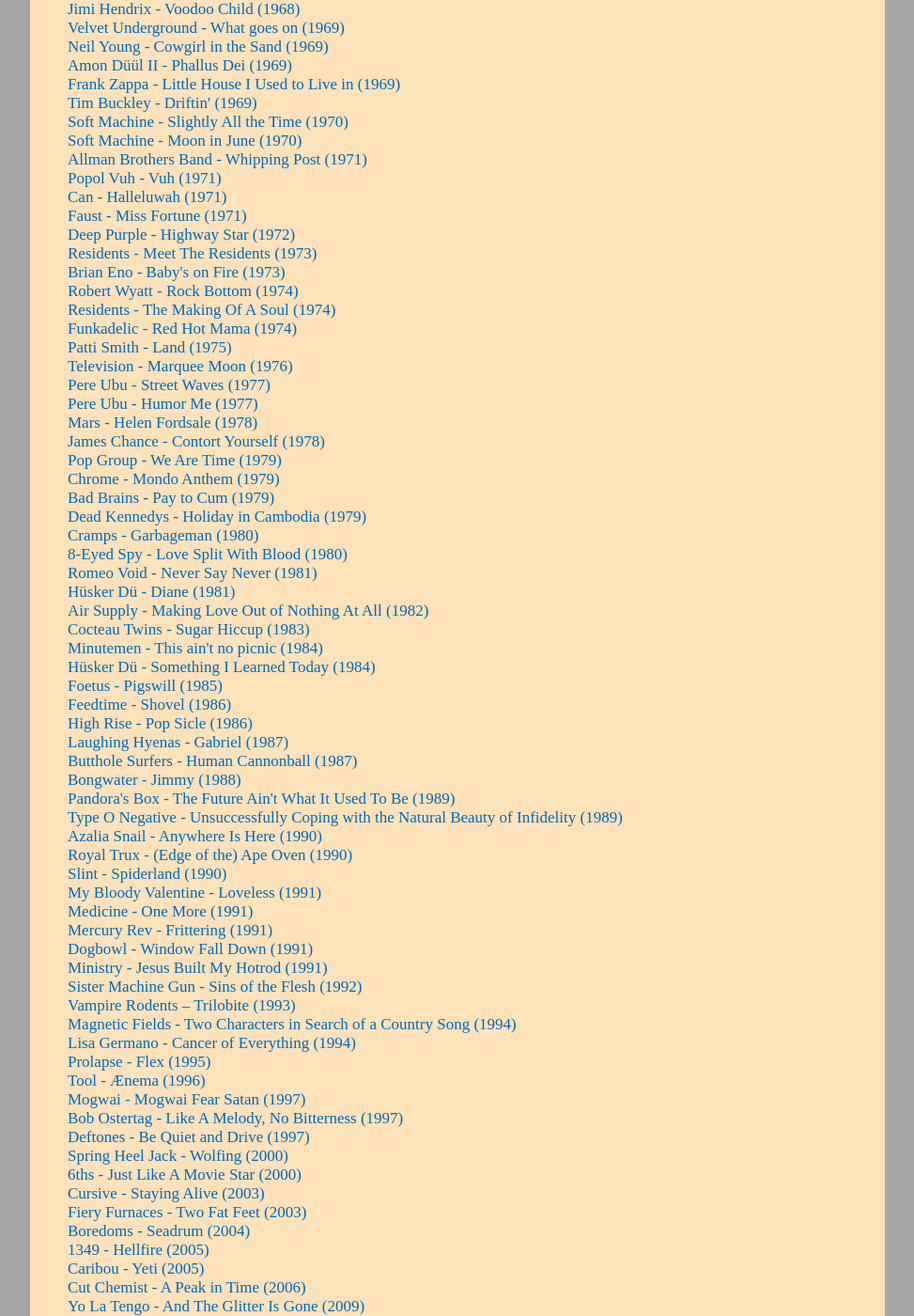
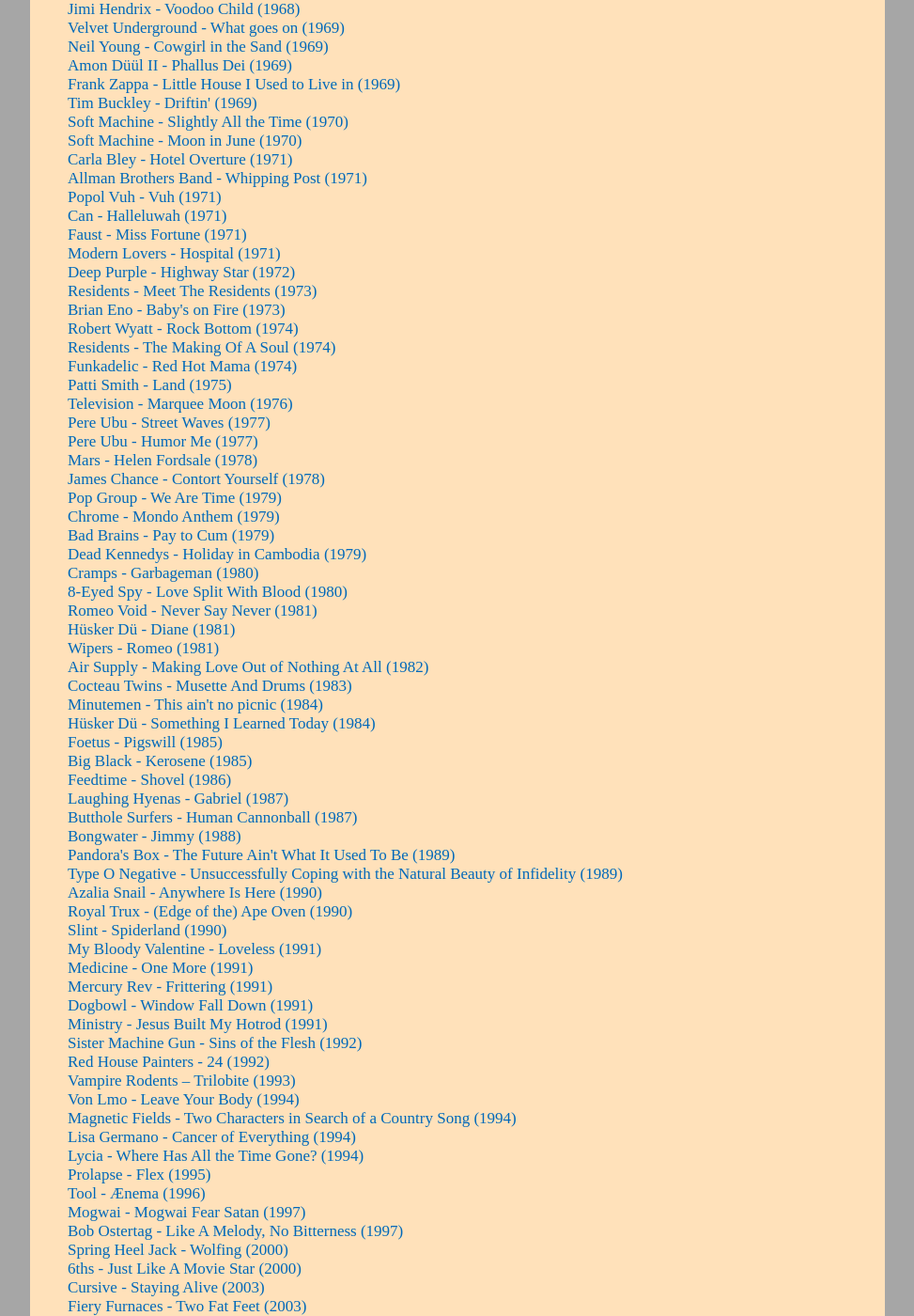
Before and after one commit to witbag/witbag.github.io, a Jekyll site: the page built from inspiration/index.html, in a window 1280 px wide and 1400 px high, scrolled down 924 px. Shown: the whole window at 94% size, without its empty margins (153-1126 px from the left). Built offline with Jekyll 4.4.1, drawn with Linux system fonts in a browser that asks for light colours.

Commit message:
Update index.html

```diff
--- a/inspiration/index.html
+++ b/inspiration/index.html
@@ -54,10 +54,12 @@
 <a href="https://www.youtube.com/watch?v=Ef4pIdhfKQ0" target=_blank>Tim Buckley - Driftin' (1969)</a><br>
 <a href="https://www.youtube.com/watch?v=N0BrETlZ5ys" target=_blank>Soft Machine - Slightly All the Time (1970)</a><br>
 <a href="https://www.youtube.com/watch?v=IJFSIX_uVPM" target=_blank>Soft Machine - Moon in June (1970)</a><br>
+<a href="https://www.youtube.com/watch?v=PjlgwwEevzQ" target=_blank>Carla Bley - Hotel Overture (1971)</a><br>
 <a href="https://www.youtube.com/watch?v=4ppYldfTMiE" target=_blank>Allman Brothers Band - Whipping Post (1971)</a><br>
 <a href="https://www.youtube.com/watch?v=kbQ1v-nCFjA" target=_blank>Popol Vuh - Vuh (1971)</a><br>
 <a href="https://www.youtube.com/watch?v=-ukhZgsC4vc" target=_blank>Can - Halleluwah (1971)</a><br>
 <a href="https://www.youtube.com/watch?v=Yu9MehUlLgo" target=_blank>Faust - Miss Fortune (1971)</a><br>
+<a href="https://www.youtube.com/watch?v=5D_nRtlkqCM" target=_blank>Modern Lovers - Hospital (1971)</a><br>
 <a href="https://www.youtube.com/watch?v=gdzR4LzRwzQ" target=_blank>Deep Purple - Highway Star (1972)</a><br>
 <a href="https://www.youtube.com/watch?v=UuX1Gi3eybk" target=_blank>Residents - Meet The Residents (1973)</a><br>
 <a href="https://www.youtube.com/watch?v=nItuhuY1U04" target=_blank>Brian Eno - Baby's on Fire (1973)</a><br>
@@ -78,13 +80,14 @@
 <a href="https://www.youtube.com/watch?v=NVH8EsJvlPw" target=_blank>8-Eyed Spy - Love Split With Blood (1980)</a><br>
 <a href="https://www.youtube.com/watch?v=ZqlvSDEhxoA" target=_blank>Romeo Void - Never Say Never (1981)</a><br>
 <a href="https://www.youtube.com/watch?v=wqnvmlGeCKk" target=_blank>Hüsker Dü - Diane (1981)</a><br>
+<a href="https://www.youtube.com/watch?v=31K-fTFurpI" target=_blank>Wipers - Romeo (1981)</a><br>
 <a href="https://www.youtube.com/watch?v=JMKi9qVrGWM" target=_blank>Air Supply - Making Love Out of Nothing At All (1982)</a><br>
-<a href="https://www.youtube.com/watch?v=U4GQOmwcaJ0" target=_blank>Cocteau Twins - Sugar Hiccup (1983)</a><br>
+<a href="https://www.youtube.com/watch?v=ND1J78xmTCI" target=_blank>Cocteau Twins - Musette And Drums (1983)</a><br>
 <a href="https://www.youtube.com/watch?v=YGCTZQV-6nQ" target=_blank>Minutemen - This ain't no picnic (1984)</a><br>
 <a href="https://www.youtube.com/watch?v=EQfrHkjvx6g" target=_blank>Hüsker Dü - Something I Learned Today (1984)</a><br>
 <a href="https://www.youtube.com/watch?v=dHkN07R-shQ" target=_blank>Foetus - Pigswill (1985)</a><br>
+<a href="https://www.youtube.com/watch?v=EXV6EmSBULY" target=_blank>Big Black - Kerosene (1985)</a><br>
 <a href="https://www.youtube.com/watch?v=g8VHDAKrYHM" target=_blank>Feedtime - Shovel (1986)</a><br>
-<a href="https://www.youtube.com/watch?v=hUuk1MR67WM" target=_blank>High Rise - Pop Sicle (1986)</a><br>
 <a href="https://www.youtube.com/watch?v=CicI4oacnoM" target=_blank>Laughing Hyenas - Gabriel (1987)</a><br>
 <a href="https://www.youtube.com/watch?v=IMIt5vRQuOE" target=_blank>Butthole Surfers - Human Cannonball (1987)</a><br>
 <a href="https://www.youtube.com/watch?v=kgvjMJNIBrc" target=_blank>Bongwater - Jimmy (1988)</a><br>
@@ -99,20 +102,22 @@
 <a href="https://www.youtube.com/watch?v=zMSnfDJCJRM" target=_blank>Dogbowl - Window Fall Down (1991)</a><br>
 <a href="https://www.youtube.com/watch?v=qXrLKplLAhM" target=_blank>Ministry - Jesus Built My Hotrod (1991)</a><br>
 <a href="https://www.youtube.com/watch?v=7p5C2auZL6Q" target=_blank>Sister Machine Gun - Sins of the Flesh (1992)</a><br>
+<a href="https://www.youtube.com/watch?v=VuQKfAjNOcw" target=_blank>Red House Painters - 24 (1992)</a><br>
 <a href="https://www.youtube.com/watch?v=bgEguXW3pSs" target=_blank>Vampire Rodents – Trilobite (1993)</a><br>
+<a href="https://www.youtube.com/watch?v=Tq2h06jv-Mo" target=_blank>Von Lmo - Leave Your Body (1994)</a><br>
 <a href="https://www.youtube.com/watch?v=CszGL2chT-U" target=_blank>Magnetic Fields - Two Characters in Search of a Country Song (1994)</a><br>
 <a href="https://www.youtube.com/watch?v=mbZDVMZpKHA" target=_blank>Lisa Germano - Cancer of Everything (1994)</a><br>
+<a href="https://www.youtube.com/watch?v=lSQsNmlg3HQ" target=_blank>Lycia - Where Has All the Time Gone? (1994)</a><br>
 <a href="https://www.youtube.com/watch?v=ydlwC5mi00E" target=_blank>Prolapse - Flex (1995)</a><br>
 <a href="https://www.youtube.com/watch?v=rHcmnowjfrQ" target=_blank>Tool - Ænema (1996)</a><br>
 <a href="https://www.youtube.com/watch?v=du4JbfK5okA" target=_blank>Mogwai - Mogwai Fear Satan (1997)</a><br>
 <a href="https://www.youtube.com/watch?v=ZN2xRlWuBvo" target=_blank>Bob Ostertag - Like A Melody, No Bitterness (1997)</a><br>
-<a href="https://www.youtube.com/watch?v=_t1vqLwqbyA" target=_blank>Deftones - Be Quiet and Drive (1997)</a><br>
 <a href="https://www.youtube.com/watch?v=b8Khv6r_4mY" target=_blank>Spring Heel Jack - Wolfing (2000)</a><br>
 <a href="https://www.youtube.com/watch?v=omGkKs9LC-c" target=_blank>6ths - Just Like A Movie Star (2000)</a><br>
 <a href="https://www.youtube.com/watch?v=F3VGG23BW_A" target=_blank>Cursive - Staying Alive (2003)</a><br>
 <a href="https://www.youtube.com/watch?v=t2xMJFhFNxI" target=_blank>Fiery Furnaces - Two Fat Feet (2003)</a><br>
 <a href="https://www.youtube.com/watch?v=J0rXbNspWMI" target=_blank>Boredoms - Seadrum (2004)</a><br>
-<a href="https://www.youtube.com/watch?v=pyzXcSmw8U0" target=_blank>1349 - Hellfire (2005)</a><br>
+<a href="https://www.youtube.com/watch?v=0I_HNg-rNC0" target=_blank>1349 - Hellfire (2005)</a><br>
 <a href="https://www.youtube.com/watch?v=pw7rMsifJuY" target=_blank>Caribou - Yeti (2005)</a><br>
 <a href="https://www.youtube.com/watch?v=QT3GXm7HoXI" target=_blank>Cut Chemist - A Peak in Time (2006)</a><br>
 <a href="https://www.youtube.com/watch?v=gYF4wbyrNyY" target=_blank>Yo La Tengo - And The Glitter Is Gone (2009)</a><br>
```
